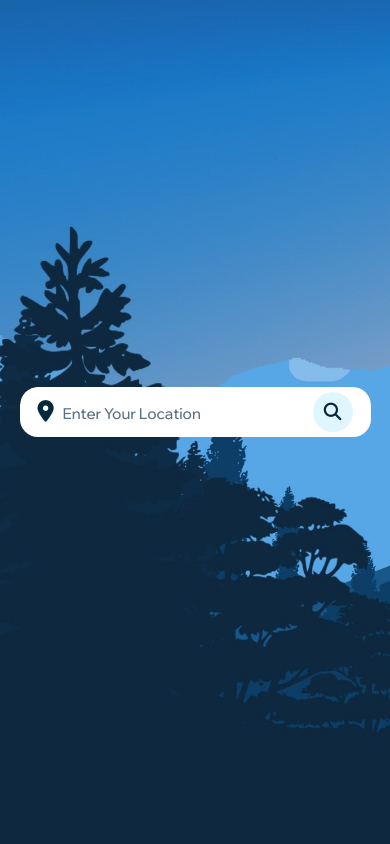
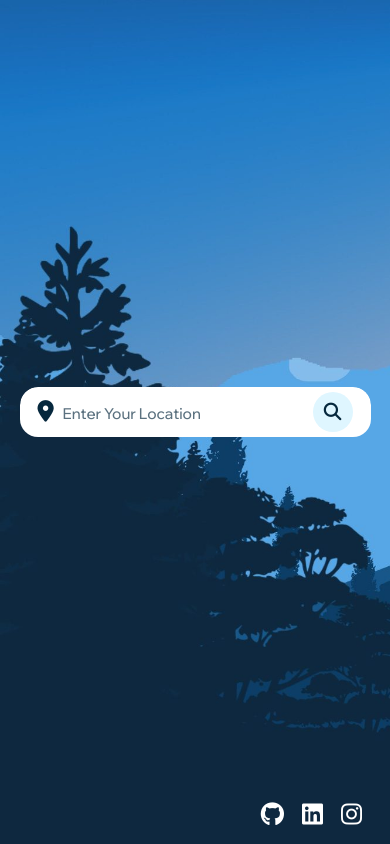
Before and after one commit to JuanZ-Dev/Weather-App, a plain HTML site: page index.html in a window 390 px wide. Drawn offline with nearby package versions, Linux system fonts and the light colour scheme; a web font is replaced by a local one.

Commit message:
Added social media

```diff
--- a/index.html
+++ b/index.html
@@ -106,6 +106,18 @@
       </div>
     </div>
 
+    <div class="social-media">
+      <a href="https://github.com/JuanZ-Dev" target="_blank">
+        <i class="fa-brands fa-github"></i>
+      </a>
+      <a href="https://www.linkedin.com/in/juan-zapata-durand/" target="_blank">
+        <i class="fa-brands fa-linkedin"></i>
+      </a>
+      <a href="https://www.instagram.com/juanz_98/" target="_blank">
+        <i class="fa-brands fa-instagram"></i>
+      </a>
+    </div>
+
     <!-- LOTTIE -->
     <script
       src="https://cdnjs.cloudflare.com/ajax/libs/bodymovin/5.12.0/lottie.min.js"
--- a/style/index.css
+++ b/style/index.css
@@ -212,3 +212,41 @@ body {
     opacity: 1;
   }
 }
+
+/* FOOTER */
+.social-media {
+  display: flex;
+  flex-direction: column;
+  position: absolute;
+  gap: 18px;
+  right: 15px;
+  bottom: 30px;
+  transition: 0.8s;
+}
+
+.social-media a {
+  color: #fff;
+  font-size: 24px;
+  transition: transform 0.2s ease-in;
+}
+
+.social-media a:hover {
+  transform: scale(1.2);
+  filter: drop-shadow(0 0 0.2px #fff);
+}
+
+.social-media a:hover .fa-github {
+  background: linear-gradient(to bottom, #8f2597, #d83ee3);
+  -webkit-background-clip: text;
+  -webkit-text-fill-color: transparent;
+}
+
+.social-media a:hover .fa-linkedin {
+  color: #0a66c2;
+}
+
+.social-media a:hover .fa-instagram {
+  background: linear-gradient(to bottom, #7e3baf, #f30916, #f9cc01);
+  -webkit-background-clip: text;
+  -webkit-text-fill-color: transparent;
+}
--- a/style/responsive.css
+++ b/style/responsive.css
@@ -54,6 +54,13 @@
   .not-found img {
     width: 90%;
   }
+
+  .social-media {
+    flex-direction: row;
+    bottom: 15px;
+    right: 28px;
+    transition: 0.8s;
+  }
 }
 
 @media (max-height: 660px) {
```
